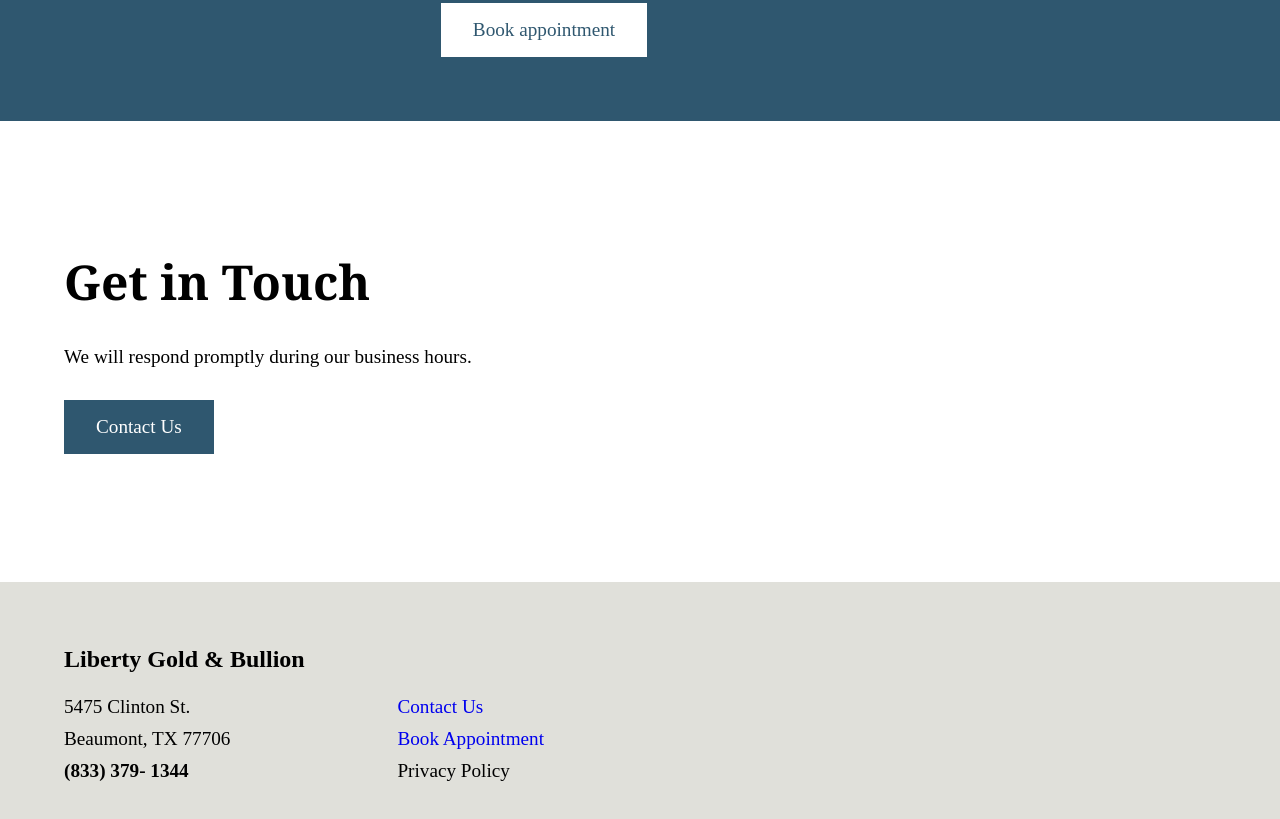
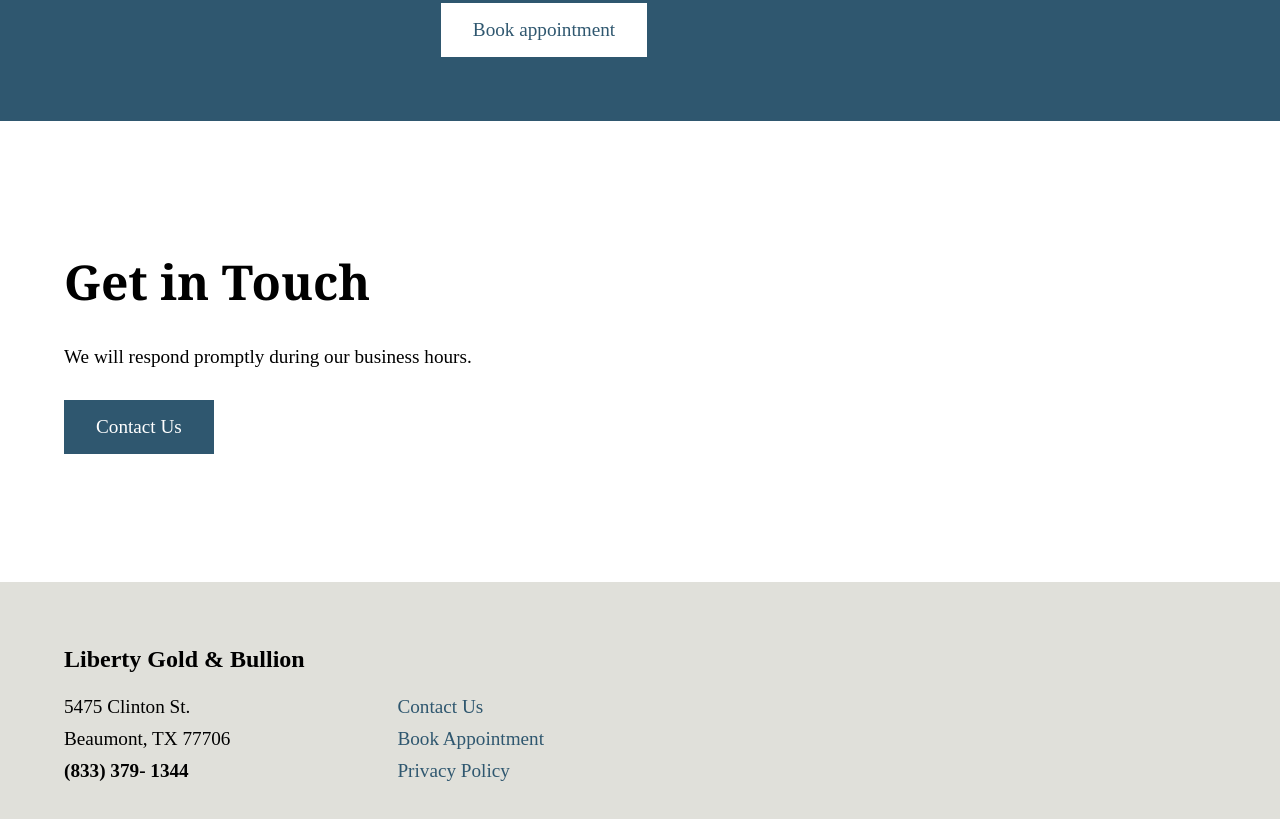
Before and after one commit to rudy35hernandez/Liberty-Gold, a website: page public/index.html in a window 1280 px wide. Shown: the part 1400-2219 px from the top of the page. Drawn offline with Linux system fonts and the light colour scheme.

Commit message:
fixed footer links

```diff
--- a/public/index.css
+++ b/public/index.css
@@ -138,9 +138,13 @@ footer {
     margin-right: 2rem;
 }
 
-.header-list a{
+.header-list a,
+.footer-links a
+{
     color: #2F576F
 }
+
+
 
 a{
     text-decoration: none;
--- a/public/index.html
+++ b/public/index.html
@@ -83,9 +83,9 @@
                 </div>
 
                 <div class="footer-links">
-                    <p><a href="/contact.html">Contact Us</a></p>
-                    <p><a href="/appointment.html">Book Appointment</a></p>
-                    <p><a>Privacy Policy</a></p>
+                    <p><a class="footer-links" href="/contact.html">Contact Us</a></p>
+                    <p><a class="footer-links" href="/appointment.html">Book Appointment</a></p>
+                    <p><a class="footer-links">Privacy Policy</a></p>
                 </div>
 
             </div>
```
